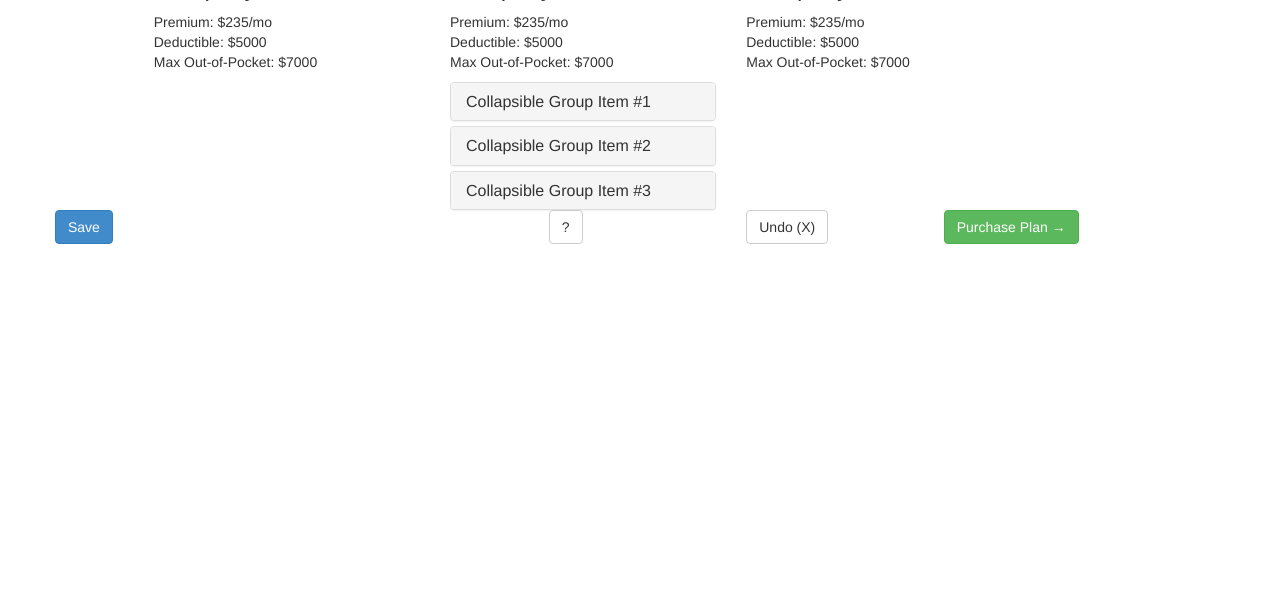
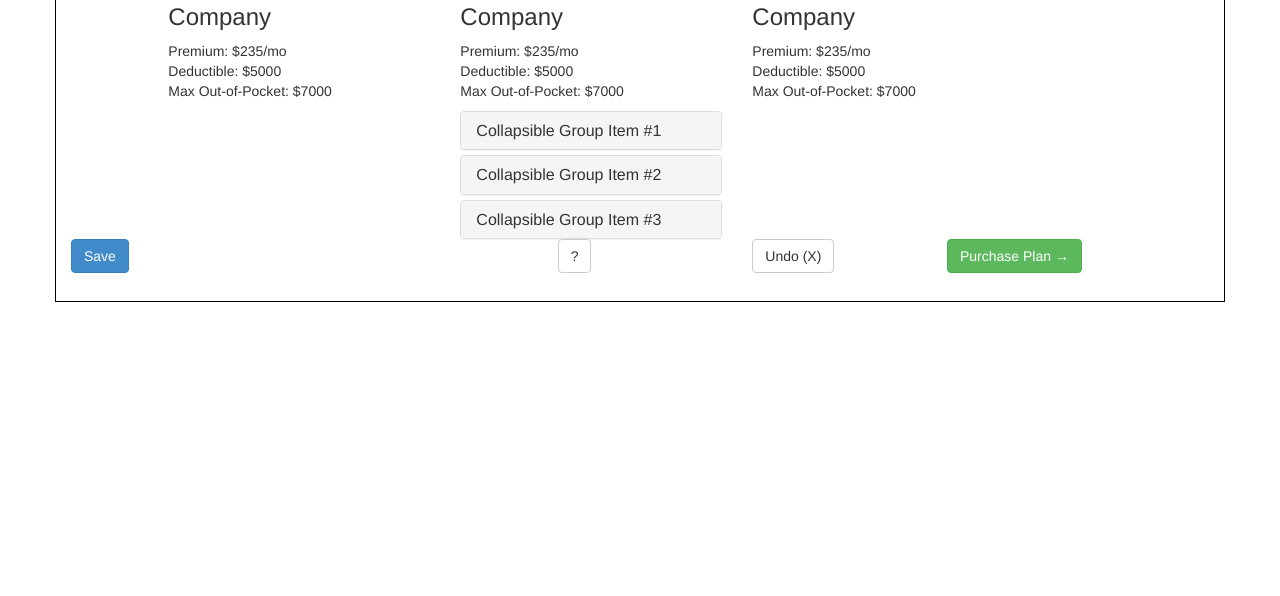
Before and after one commit to 2WheelCoder/healthcare, a plain HTML site: page index.html in a window 1280 px wide. Shown: the part 204-800 px from the top of the page. Drawn offline with nearby package versions, Linux system fonts and the light colour scheme.

Commit message:
Fixed row margins.

```diff
--- a/index.html
+++ b/index.html
@@ -5,6 +5,7 @@
 		<meta name="viewport" content="width=device-width, initial-scale=1.0">
 		<link href="css/bootstrap.css" rel="stylesheet">
 		<link href="css/bootstrap-responsive.css" rel="stylesheet">
+		<link rel="stylesheet" href="css/style.css">
 	</head>
 	<body>
 		<div class="container">
--- a/sass/style.scss
+++ b/sass/style.scss
@@ -1,2 +1,11 @@
-@import "compass/reset";
 @import "compass/CSS3";
+
+.container {
+	border: 1px solid #000;
+	padding: 2em 0;
+}
+
+.row {
+	margin-left: 0;
+	margin-right: 0;
+}
```
Also changed, not shown: css/style.css.
